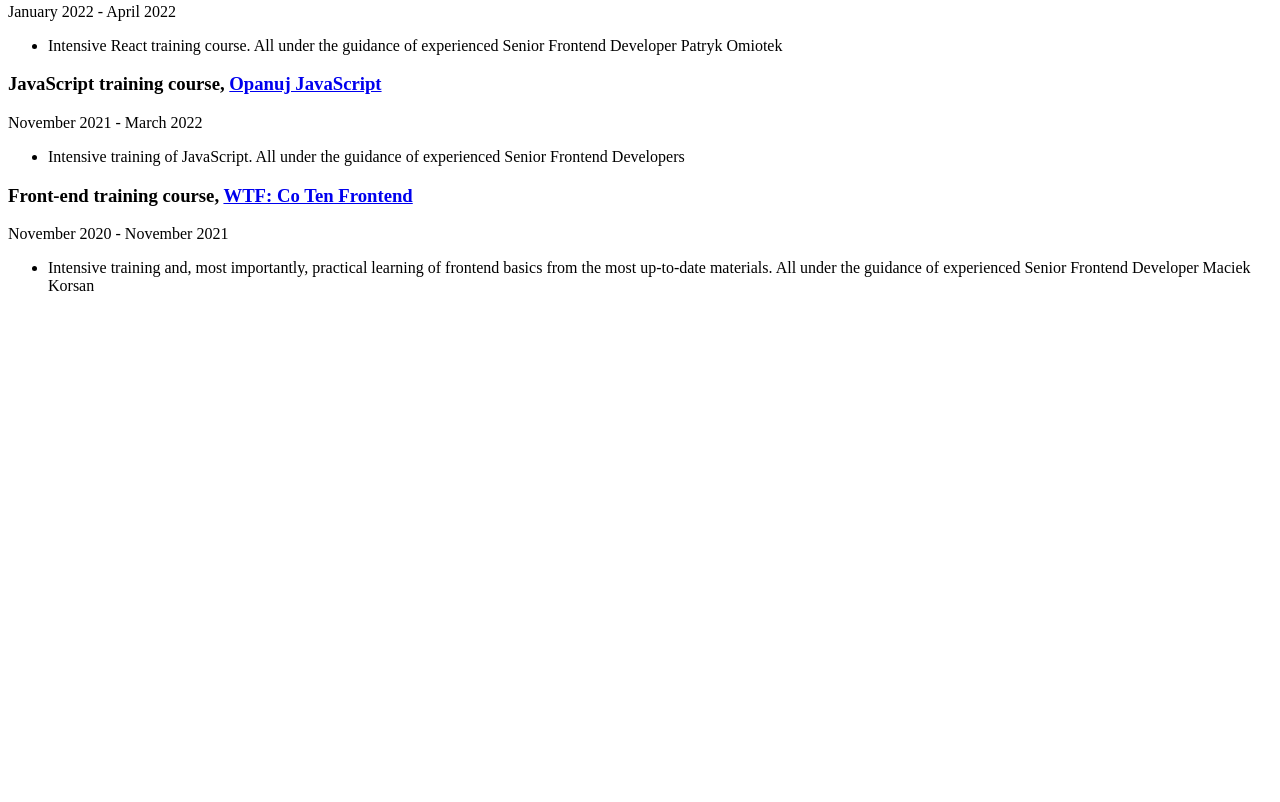
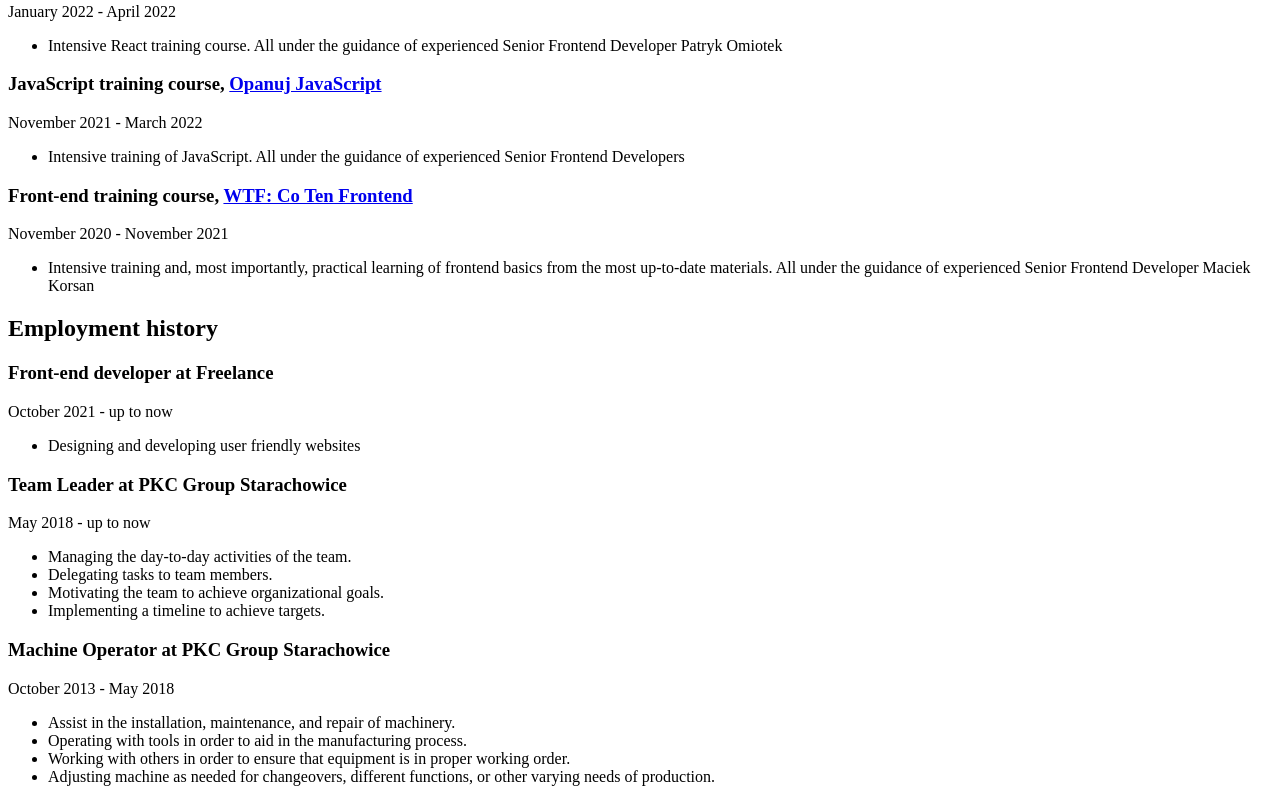
Before and after one commit to Kamil-Siwiec/web-cv, a plain HTML site: page index.html in a window 1280 px wide. Shown: the part 1196-1998 px from the top of the page. Before the commit the page ends 1507 px from the top, so only its background shows below. Drawn offline with nearby package versions, Linux system fonts and the light colour scheme.

Commit message:
add job section

```diff
--- a/index.html
+++ b/index.html
@@ -120,15 +120,40 @@
 </ul>
 </section>
 
+<section class="jobs">
+<h2 class="jobs__title">Employment history</h2>
 
+<h3 class="jobs__occupation">
+  Front-end developer at
+  <span class="accent">Freelance</span>
+</h3>
+<p class="jobs__time">October 2021 - up to now</p>
+<ul class="experience">
+  <li class="experience__item">Designing and developing user friendly websites</li>
+</ul>
 
+<h3 class="jobs__occupation">
+  Team Leader at <span class="accent">PKC Group Starachowice</span>
+</h3>
+<p class="jobs__time">May 2018 - up to now</p>
+<ul class="experience">
+  <li class="experience__item">Managing the day-to-day activities of the team.</li>
+  <li class="experience__item">Delegating tasks to team members.</li>
+  <li class="experience__item">Motivating the team to achieve organizational goals.</li>
+  <li class="experience__item">Implementing a timeline to achieve targets.</li>
+</ul>
 
-
-
-
-
-
-
+<h3 class="jobs__occupation">
+  Machine Operator at <span class="accent">PKC Group Starachowice</span>
+</h3>
+<p class="jobs__time">October 2013 - May 2018</p>
+<ul class="experience">
+  <li class="experience__item">Assist in the installation, maintenance, and repair of machinery.</li>
+  <li class="experience__item">Operating with tools in order to aid in the manufacturing process.</li>
+  <li class="experience__item">Working with others in order to ensure that equipment is in proper working order.</li>
+  <li class="experience__item">Adjusting machine as needed for changeovers, different functions, or other varying needs of production.</li>
+</ul>
+</section>
 </div>
 </div>
 </body>
```
